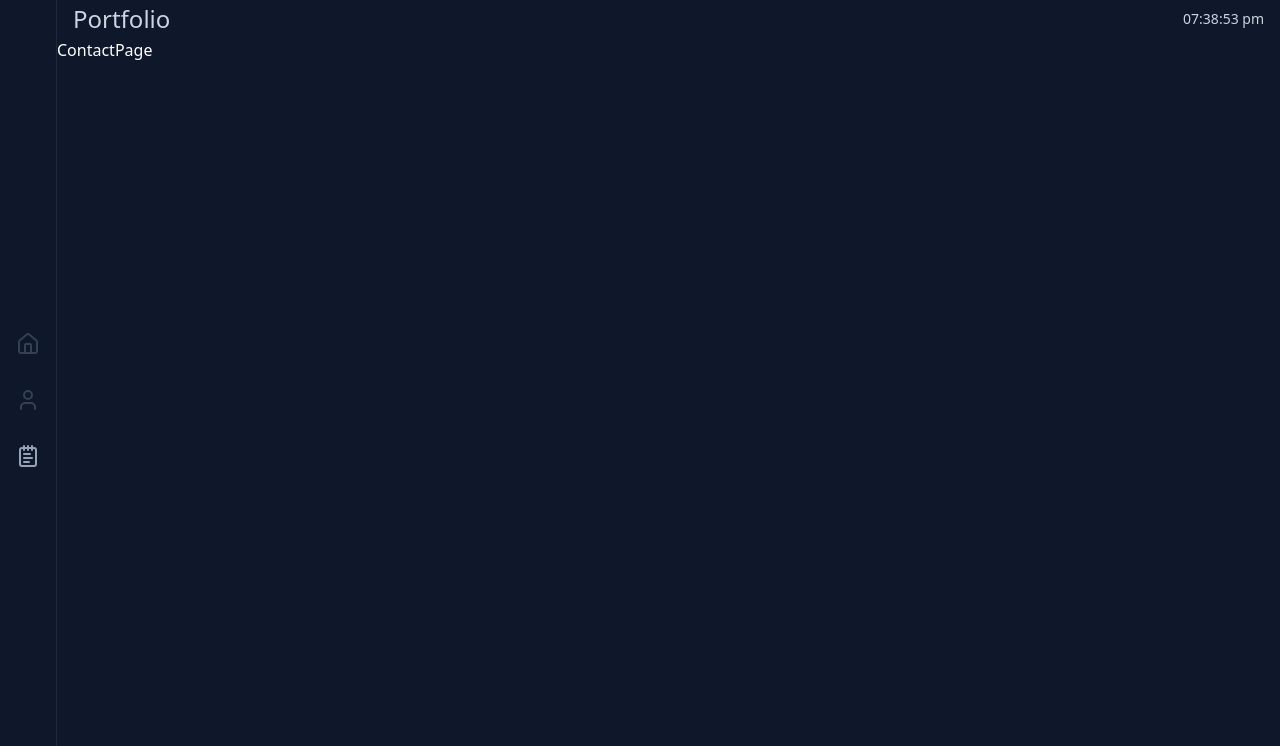
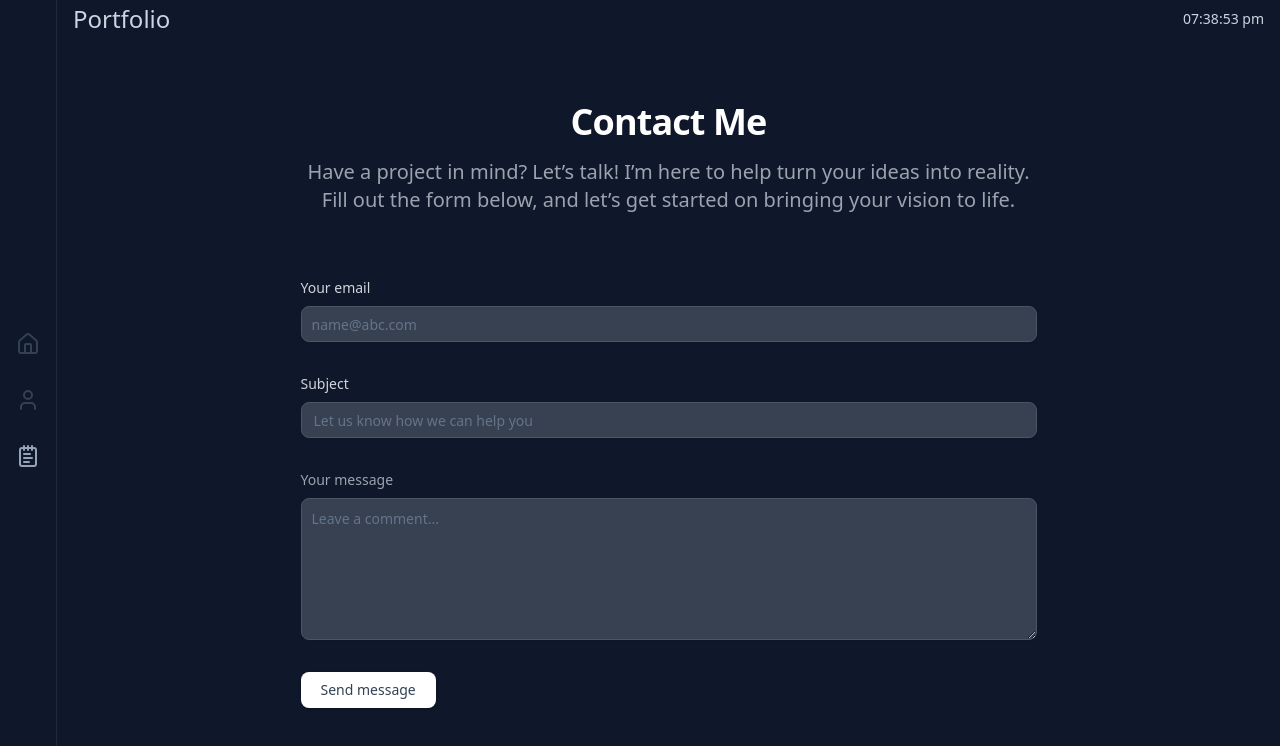
Before and after one commit to yash5459/portfolio, a Next.js app: page /contact in a window 1280 px wide. Shown: the top 746 px of the page. Built offline with nearby package versions, Linux system fonts and the light colour scheme.

Commit message:
created contact me page

```diff
--- a/package.json
+++ b/package.json
@@ -14,8 +14,10 @@
     "@fortawesome/free-regular-svg-icons": "^6.7.2",
     "@fortawesome/free-solid-svg-icons": "^6.7.2",
     "@fortawesome/react-fontawesome": "^0.2.2",
+    "@radix-ui/react-label": "^2.1.1",
     "@radix-ui/react-navigation-menu": "^1.2.3",
     "@radix-ui/react-separator": "^1.1.1",
+    "@radix-ui/react-slot": "^1.1.1",
     "class-variance-authority": "^0.7.1",
     "clsx": "^2.1.1",
     "lucide-react": "^0.469.0",
--- a/src/app/(routes)/contact/page.js
+++ b/src/app/(routes)/contact/page.js
@@ -1,9 +1,79 @@
-import React from 'react'
+import { Button } from "@/components/ui/button";
+import { Input } from "@/components/ui/input";
+import { Label } from "@/components/ui/label";
+import { Textarea } from "@/components/ui/textarea";
+import React from "react";
 
 const ContactPage = () => {
   return (
-    <div>ContactPage</div>
-  )
-}
+    <section className="mx-2">
+      <div className="py-8 lg:py-16 px-4 mx-auto max-w-screen-md">
+        <h2 className="mb-4 text-4xl tracking-tight font-extrabold text-center text-white">
+          Contact Me
+        </h2>
+        <p className="mb-8 lg:mb-16 font-light text-center text-gray-400 sm:text-xl">
+          Have a project in mind? Let’s talk! I’m here to help turn your ideas
+          into reality. Fill out the form below, and let’s get started on
+          bringing your vision to life.
+        </p>
+        <form action="#" className="space-y-8">
+          <div>
+            <Label
+              for="email"
+              className="block mb-2 text-sm font-medium text-gray-300"
+            >
+              Your email
+            </Label>
+            <Input
+              type="email"
+              id="email"
+              className="shadow-sm border text-sm rounded-lg focus:ring-primary-500 focus:border-primary-500 block w-full p-2.5 bg-gray-700 border-gray-600 placeholder-gray-400 text-white focus:ring-primary-500 focus:border-primary-500 shadow-sm-light"
+              placeholder="name@abc.com"
+              required
+            />
+          </div>
 
-export default ContactPage
+          <div>
+            <Label
+              for="subject"
+              className="block mb-2 text-sm font-medium text-gray-300"
+            >
+              Subject
+            </Label>
+            <Input
+              type="text"
+              id="subject"
+              className="block p-3 w-full text-sm rounded-lg border shadow-sm focus:ring-primary-500 focus:border-primary-500 bg-gray-700 border-gray-600 placeholder-gray-400 text-white focus:ring-primary-500 focus:border-primary-500 shadow-sm-light"
+              placeholder="Let us know how we can help you"
+              required
+            />
+          </div>
+
+          <div className="sm:col-span-2">
+            <Label
+              for="message"
+              className="block mb-2 text-sm font-medium text-gray-400"
+            >
+              Your message
+            </Label>
+            <Textarea
+              id="message"
+              rows="6"
+              className="block p-2.5 w-full text-sm rounded-lg shadow-sm border focus:ring-primary-500 focus:border-primary-500 bg-gray-700 border-gray-600 placeholder-gray-400 text-white focus:ring-primary-500 focus:border-primary-500"
+              placeholder="Leave a comment..."
+            ></Textarea>
+          </div>
+
+          <Button
+            type="submit"
+            className="py-3 px-5 text-sm font-medium text-center text-slate-700 rounded-lg sm:w-fit focus:ring-4 focus:outline-none focus:ring-primary-300 bg-white hover:bg-white/80 focus:ring-primary-800"
+          >
+            Send message
+          </Button>
+        </form>
+      </div>
+    </section>
+  );
+};
+
+export default ContactPage;
--- /dev/null
+++ b/src/components/ui/button.jsx
@@ -0,0 +1,48 @@
+import * as React from "react"
+import { Slot } from "@radix-ui/react-slot"
+import { cva } from "class-variance-authority";
+
+import { cn } from "@/lib/utils"
+
+const buttonVariants = cva(
+  "inline-flex items-center justify-center gap-2 whitespace-nowrap rounded-md text-sm font-medium transition-colors focus-visible:outline-none focus-visible:ring-1 focus-visible:ring-ring disabled:pointer-events-none disabled:opacity-50 [&_svg]:pointer-events-none [&_svg]:size-4 [&_svg]:shrink-0",
+  {
+    variants: {
+      variant: {
+        default:
+          "bg-primary text-primary-foreground shadow hover:bg-primary/90",
+        destructive:
+          "bg-destructive text-destructive-foreground shadow-sm hover:bg-destructive/90",
+        outline:
+          "border border-input bg-background shadow-sm hover:bg-accent hover:text-accent-foreground",
+        secondary:
+          "bg-secondary text-secondary-foreground shadow-sm hover:bg-secondary/80",
+        ghost: "hover:bg-accent hover:text-accent-foreground",
+        link: "text-primary underline-offset-4 hover:underline",
+      },
+      size: {
+        default: "h-9 px-4 py-2",
+        sm: "h-8 rounded-md px-3 text-xs",
+        lg: "h-10 rounded-md px-8",
+        icon: "h-9 w-9",
+      },
+    },
+    defaultVariants: {
+      variant: "default",
+      size: "default",
+    },
+  }
+)
+
+const Button = React.forwardRef(({ className, variant, size, asChild = false, ...props }, ref) => {
+  const Comp = asChild ? Slot : "button"
+  return (
+    (<Comp
+      className={cn(buttonVariants({ variant, size, className }))}
+      ref={ref}
+      {...props} />)
+  );
+})
+Button.displayName = "Button"
+
+export { Button, buttonVariants }
--- /dev/null
+++ b/src/components/ui/input.jsx
@@ -0,0 +1,19 @@
+import * as React from "react"
+
+import { cn } from "@/lib/utils"
+
+const Input = React.forwardRef(({ className, type, ...props }, ref) => {
+  return (
+    (<input
+      type={type}
+      className={cn(
+        "flex h-9 w-full rounded-md border border-input bg-transparent px-3 py-1 text-base shadow-sm transition-colors file:border-0 file:bg-transparent file:text-sm file:font-medium file:text-foreground placeholder:text-muted-foreground focus-visible:outline-none focus-visible:ring-1 focus-visible:ring-ring disabled:cursor-not-allowed disabled:opacity-50 md:text-sm",
+        className
+      )}
+      ref={ref}
+      {...props} />)
+  );
+})
+Input.displayName = "Input"
+
+export { Input }
--- /dev/null
+++ b/src/components/ui/label.jsx
@@ -0,0 +1,18 @@
+"use client"
+
+import * as React from "react"
+import * as LabelPrimitive from "@radix-ui/react-label"
+import { cva } from "class-variance-authority";
+
+import { cn } from "@/lib/utils"
+
+const labelVariants = cva(
+  "text-sm font-medium leading-none peer-disabled:cursor-not-allowed peer-disabled:opacity-70"
+)
+
+const Label = React.forwardRef(({ className, ...props }, ref) => (
+  <LabelPrimitive.Root ref={ref} className={cn(labelVariants(), className)} {...props} />
+))
+Label.displayName = LabelPrimitive.Root.displayName
+
+export { Label }
--- /dev/null
+++ b/src/components/ui/textarea.jsx
@@ -0,0 +1,18 @@
+import * as React from "react"
+
+import { cn } from "@/lib/utils"
+
+const Textarea = React.forwardRef(({ className, ...props }, ref) => {
+  return (
+    (<textarea
+      className={cn(
+        "flex min-h-[60px] w-full rounded-md border border-input bg-transparent px-3 py-2 text-base shadow-sm placeholder:text-muted-foreground focus-visible:outline-none focus-visible:ring-1 focus-visible:ring-ring disabled:cursor-not-allowed disabled:opacity-50 md:text-sm",
+        className
+      )}
+      ref={ref}
+      {...props} />)
+  );
+})
+Textarea.displayName = "Textarea"
+
+export { Textarea }
```
Also changed, not shown: 1 other file (tests, documents, lock files or other folders).
